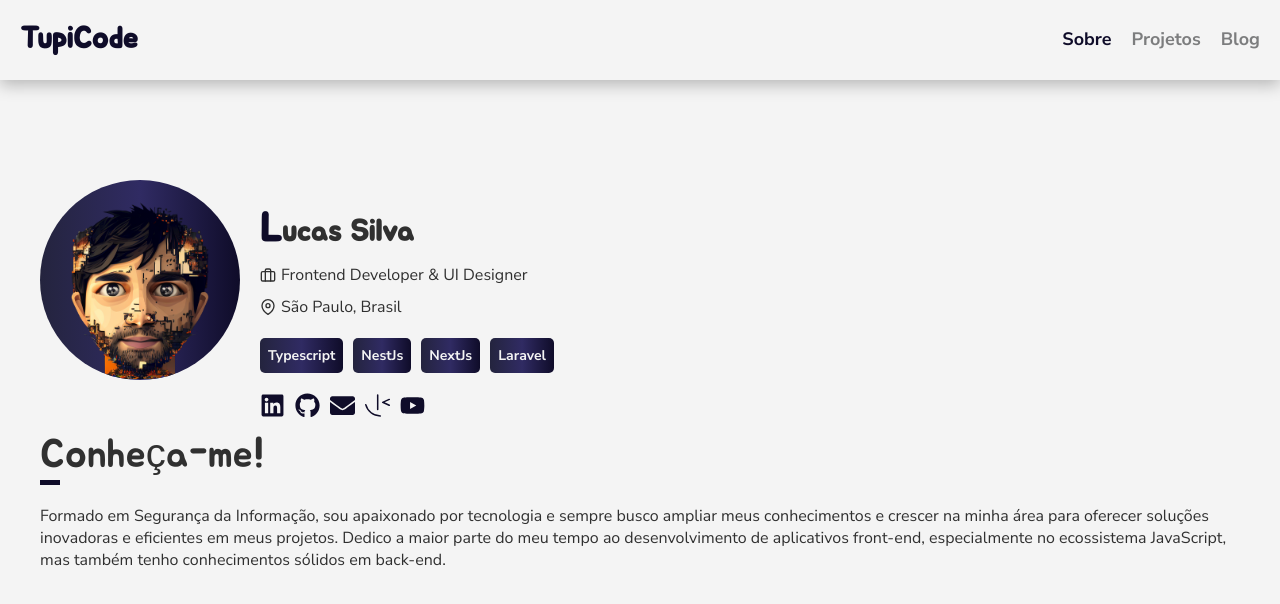
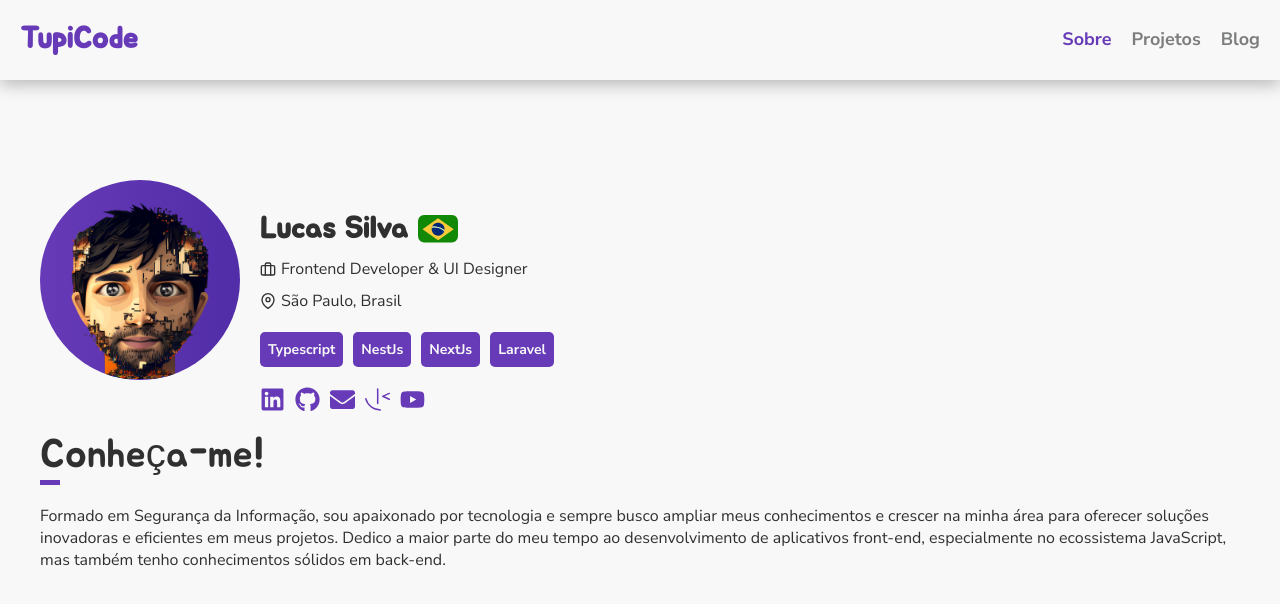
Before and after one commit to Lucassocorrosilva7/Portfolio-Tupi, a React (Vite) app: page / in a window 1280 px wide. Shown: the top 604 px of the page. Built offline with nearby package versions, Linux system fonts and the light colour scheme.

Commit message:
Add novos estilos

```diff
--- a/src/pages/About.jsx
+++ b/src/pages/About.jsx
@@ -1,6 +1,7 @@
 import "./about.scss";
 import useProjects from "@/hooks/useProjects";
 import Image from "@/assets/images/hero.png";
+import Flag from "@/assets/images/brazil.svg";
 
 const About = () => {
   const { info, skill, text, link } = useProjects();
@@ -12,7 +13,9 @@ const About = () => {
           <img src={Image} alt="image" />
         </div>
         <div className="about__info-content">
-          <h2 className="about__info-content--name">Lucas Silva</h2>
+          <h2 className="about__info-content--name">
+            Lucas Silva <img src={Flag} alt="bandeira do brasil" />
+          </h2>
           <div>
             {info.map((currentInfo) => {
               const { id, text, icon } = currentInfo;
--- a/src/pages/about.scss
+++ b/src/pages/about.scss
@@ -38,11 +38,7 @@
       text-align: left;
     }
 
-    &--name::first-letter {
-      text-transform: uppercase;
-      color: v.$bg-primary;
-      font-size: 4rem;
-    }
+
 
     &--name {
       margin-bottom: 1rem;
@@ -50,7 +46,16 @@
       font-weight: bold;
       color: v.$bg-black;
       font-family: v.$ff-secondary;
+      display: flex;
+      align-items: center;
+      gap: 1rem;
+
+      img {
+        width: 4rem;
+      }
     }
+
+
 
     &--personal {
       display: flex;
@@ -66,7 +71,7 @@
       margin: 2rem 0;
 
       p {
-        background: v.$bg-gradient;
+        background: v.$bg-primary;
         padding: 0.8rem;
         font-weight: bold;
         font-size: v.$text-sm;
--- a/src/scss/base/_variables.scss
+++ b/src/scss/base/_variables.scss
@@ -1,8 +1,8 @@
 @import url('https://fonts.googleapis.com/css2?family=Jua&display=swap');
 @import url('https://fonts.googleapis.com/css2?family=Nunito+Sans:wght@400;600;700&display=swap');
 
-$bg-primary: #0f0c29;
-$bg-white: #f4f4f4;
+$bg-primary: #673ab7;
+$bg-white: #f8f8f8;
 $bg-black: #303030;
 $bg-gray: #7C7D7E;
 $shadow: 0px 5px 15px rgba(0, 0, 0, 0.25);
@@ -10,7 +10,7 @@ $bg-red: #ff605c;
 $bg-yellow: #ffbd44;
 $bg-green: #00ca4e;
 
-$bg-gradient: linear-gradient(to right, #24243e, #302b63, #0f0c29);
+$bg-gradient: linear-gradient(to right, #673ab7, #512da8);
 
 $ff-primary: 'Nunito Sans', sans-serif;
 $ff-secondary: 'Jua', sans-serif;
```
